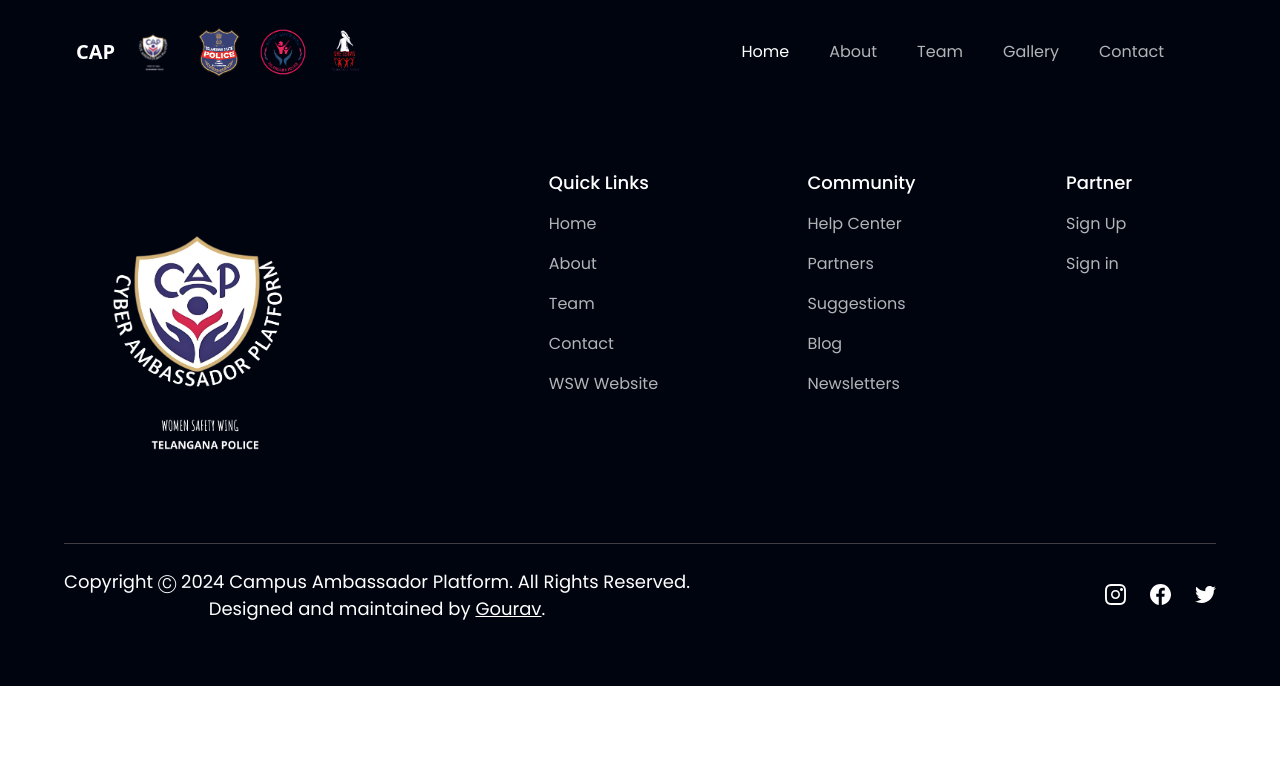
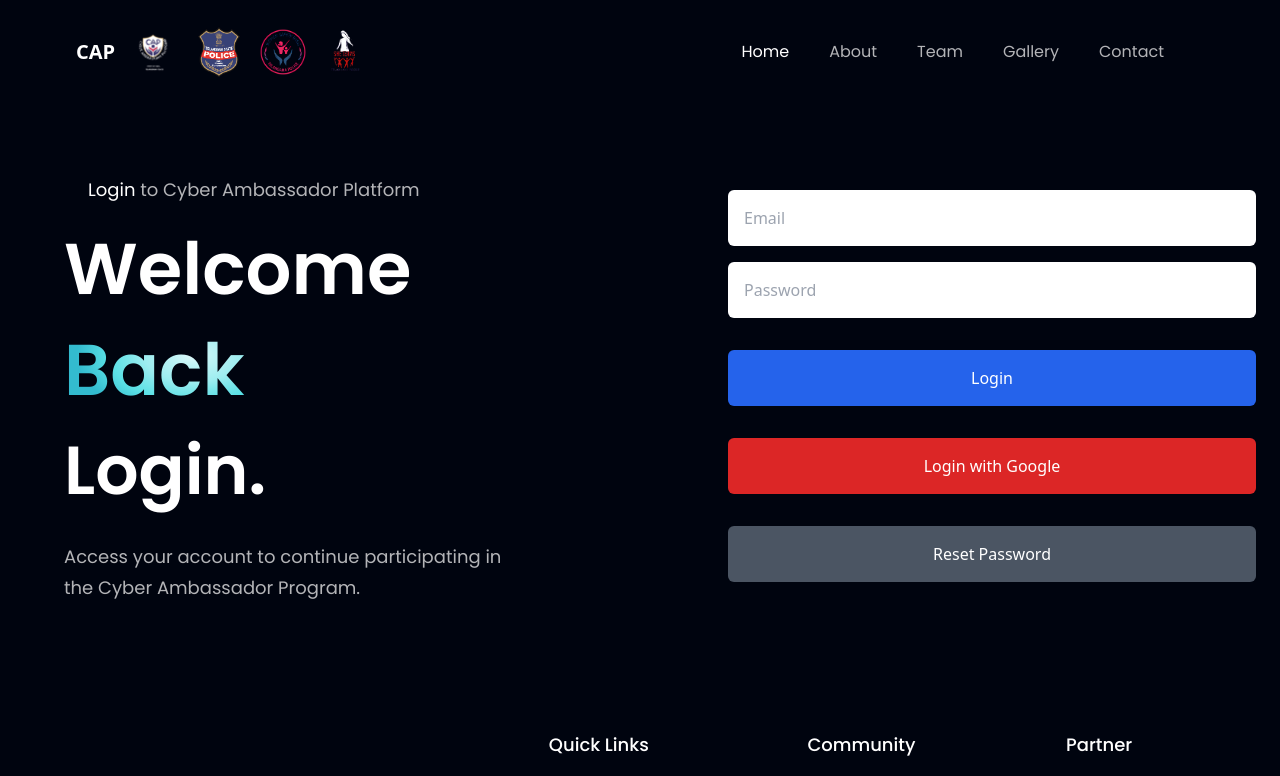
Before and after one commit to njrgourav11/CAP, a React (Vite) app: page /login in a window 1280 px wide. Shown: the top 776 px of the page. Built offline with nearby package versions, Linux system fonts and the light colour scheme.

Commit message:
authentication

```diff
--- a/package.json
+++ b/package.json
@@ -12,9 +12,10 @@
     "@fortawesome/fontawesome-svg-core": "^6.5.2",
     "@fortawesome/free-solid-svg-icons": "^6.5.2",
     "@fortawesome/react-fontawesome": "^0.2.2",
+    "firebase": "^10.12.2",
     "react": "^18.2.0",
     "react-dom": "^18.2.0",
-    "react-router-dom": "^6.23.1"
+    "react-router-dom": "^6.24.0"
   },
   "devDependencies": {
     "@types/react": "^18.0.15",
--- a/src/App.jsx
+++ b/src/App.jsx
@@ -1,7 +1,9 @@
 import { BrowserRouter as Router, Route, Routes } from "react-router-dom";
 import styles from "./style";
 import { Billing,Team, Contact, Business, CardDeal, CTA, Footer, Navbar, Stats, Testimonials, Hero, About } from "./components";
-
+import  Register from "./components/login/register";
+import  Login from "./components/login/login";
+import  Dashboard from "./components/login/dashboard";
 const App = () => (
   <Router>
     <div className="bg-primary w-full overflow-hidden">
@@ -29,6 +31,9 @@
             <Route path="/about" element={<About />} />
             <Route path="/team" element={<Team />} />
             <Route path="/contact" element={<Contact />} />
+            <Route path="/login" element={<Login />} />
+            <Route path="/register" element={<Register />} />
+            <Route path="/dashboard" element={<Dashboard />} />
           </Routes>
         </div>
       </div>
--- /dev/null
+++ b/src/components/login/dashboard.jsx
@@ -0,0 +1,28 @@
+import React from "react";
+import { signOut } from "firebase/auth";
+import { useNavigate } from "react-router-dom";
+import { auth } from "./firebase";
+import styles from "../../style";
+
+const Dashboard = () => {
+  const navigate = useNavigate();
+
+  const handleLogout = async () => {
+    await signOut(auth);
+    navigate("/login");
+  };
+
+  return (
+    <section className={`flex ${styles.paddingY} flex-col ${styles.flexCenter}`}>
+      <h1 className="font-poppins font-semibold ss:text-[72px] text-[52px] text-white ss:leading-[100.8px] leading-[75px]">
+        Dashboard
+      </h1>
+      <p className={`${styles.paragraph} max-w-[470px] mt-5`}>
+        Welcome to your dashboard. Manage your activities and stay updated with the latest information.
+      </p>
+      <button className="mt-4 p-4 bg-red-600 text-white rounded-md" onClick={handleLogout}>Logout</button>
+    </section>
+  );
+};
+
+export default Dashboard;
--- /dev/null
+++ b/src/components/login/firebase.js
@@ -0,0 +1,19 @@
+// src/firebase.js
+import { initializeApp } from "firebase/app";
+import { getAuth,GoogleAuthProvider } from "firebase/auth";
+
+const firebaseConfig = {
+    apiKey: "AIzaSyDHDXGRTm0Zi12bo_kDJ8VLClepBWrMrY0",
+    authDomain: "cap-db-74333.firebaseapp.com",
+    projectId: "cap-db-74333",
+    storageBucket: "cap-db-74333.appspot.com",
+    messagingSenderId: "282155043718",
+    appId: "1:282155043718:web:9957bb691495f0f3d7ba07",
+    measurementId: "G-3Q2G8TWJPD"
+};
+
+const app = initializeApp(firebaseConfig);
+const auth = getAuth(app);
+const provider = new GoogleAuthProvider();
+
+export { auth, provider };
--- a/src/components/login/login.jsx
+++ b/src/components/login/login.jsx
@@ -0,0 +1,96 @@
+import React, { useState } from "react";
+import { signInWithEmailAndPassword, sendPasswordResetEmail, signInWithPopup } from "firebase/auth";
+import { auth, provider } from "./firebase";
+import { useNavigate } from "react-router-dom";
+import styles from "../../style";
+
+const Login = () => {
+  const [email, setEmail] = useState("");
+  const [password, setPassword] = useState("");
+  const [error, setError] = useState("");
+  const [success, setSuccess] = useState("");
+  const navigate = useNavigate();
+
+  const handleLogin = async (e) => {
+    e.preventDefault();
+    try {
+      await signInWithEmailAndPassword(auth, email, password);
+      navigate("/dashboard");
+    } catch (error) {
+      setError(error.message);
+    }
+  };
+
+  const handlePasswordReset = async () => {
+    try {
+      await sendPasswordResetEmail(auth, email);
+      setSuccess("Password reset email sent. Please check your inbox.");
+      setError("");
+    } catch (error) {
+      setError(error.message);
+      setSuccess("");
+    }
+  };
+
+  const handleGoogleLogin = async () => {
+    try {
+      await signInWithPopup(auth, provider);
+      navigate("/dashboard");
+    } catch (error) {
+      setError(error.message);
+    }
+  };
+
+  return (
+    <section className={`flex md:flex-row flex-col ${styles.paddingY}`}>
+      <div className={`flex-1 ${styles.flexStart} flex-col xl:px-0 sm:px-16 px-6`}>
+        <div className="flex flex-row items-center py-[6px] px-4 bg-contact-gradient rounded-[10px] mb-2">
+          <p className={`${styles.paragraph} ml-2`}>
+            <span className="text-white">Login</span> to Cyber Ambassador Platform
+          </p>
+        </div>
+
+        <div className="flex flex-row justify-between items-center w-full">
+          <h1 className="flex-1 font-poppins font-semibold ss:text-[72px] text-[52px] text-white ss:leading-[100.8px] leading-[75px]">
+            Welcome <br className="sm:block hidden" />{" "}
+            <span className="text-gradient">Back</span>{" "}
+          </h1>
+        </div>
+
+        <h1 className="font-poppins font-semibold ss:text-[68px] text-[52px] text-white ss:leading-[100.8px] leading-[75px] w-full">
+          Login.
+        </h1>
+        <p className={`${styles.paragraph} max-w-[470px] mt-5`}>
+          Access your account to continue participating in the Cyber Ambassador Program.
+        </p>
+
+        {error && <p className="text-red-500">{error}</p>}
+        {success && <p className="text-green-500">{success}</p>}
+      </div>
+
+      <div className={`flex-1 flex ${styles.flexCenter} md:my-0 my-10 relative`}>
+        <form className="flex flex-col gap-4 w-full px-6" onSubmit={handleLogin}>
+          <input
+            type="email"
+            placeholder="Email"
+            className="p-4 rounded-md bg-white"
+            value={email}
+            onChange={(e) => setEmail(e.target.value)}
+          />
+          <input
+            type="password"
+            placeholder="Password"
+            className="p-4 rounded-md bg-white"
+            value={password}
+            onChange={(e) => setPassword(e.target.value)}
+          />
+          <button type="submit" className="mt-4 p-4 bg-blue-600 text-white rounded-md">Login</button>
+          <button type="button" className="mt-4 p-4 bg-red-600 text-white rounded-md" onClick={handleGoogleLogin}>Login with Google</button>
+          <button type="button" className="mt-4 p-4 bg-gray-600 text-white rounded-md" onClick={handlePasswordReset}>Reset Password</button>
+        </form>
+      </div>
+    </section>
+  );
+};
+
+export default Login;
--- a/src/components/login/register.jsx
+++ b/src/components/login/register.jsx
@@ -0,0 +1,88 @@
+import React, { useState } from "react";
+import { createUserWithEmailAndPassword, sendEmailVerification, signInWithPopup } from "firebase/auth";
+import { auth, provider } from "./firebase";
+import { useNavigate } from "react-router-dom";
+import styles from "../../style";
+
+const SignUp = () => {
+  const [email, setEmail] = useState("");
+  const [password, setPassword] = useState("");
+  const [error, setError] = useState("");
+  const [success, setSuccess] = useState("");
+  const navigate = useNavigate();
+
+  const handleSignUp = async (e) => {
+    e.preventDefault();
+    try {
+      const userCredential = await createUserWithEmailAndPassword(auth, email, password);
+      await sendEmailVerification(userCredential.user);
+      setSuccess("Verification email sent. Please check your inbox.");
+      setError("");
+      setTimeout(() => navigate("/login"), 3000); // Redirect to login page after 3 seconds
+    } catch (error) {
+      setError(error.message);
+      setSuccess("");
+    }
+  };
+
+  const handleGoogleSignUp = async () => {
+    try {
+      await signInWithPopup(auth, provider);
+      navigate("/dashboard");
+    } catch (error) {
+      setError(error.message);
+    }
+  };
+
+  return (
+    <section className={`flex md:flex-row flex-col ${styles.paddingY}`}>
+      <div className={`flex-1 ${styles.flexStart} flex-col xl:px-0 sm:px-16 px-6`}>
+        <div className="flex flex-row items-center py-[6px] px-4 bg-contact-gradient rounded-[10px] mb-2">
+          <p className={`${styles.paragraph} ml-2`}>
+            <span className="text-white">Sign Up</span> to Cyber Ambassador Platform
+          </p>
+        </div>
+
+        <div className="flex flex-row justify-between items-center w-full">
+          <h1 className="flex-1 font-poppins font-semibold ss:text-[72px] text-[52px] text-white ss:leading-[100.8px] leading-[75px]">
+            Join <br className="sm:block hidden" />{" "}
+            <span className="text-gradient">Us</span>{" "}
+          </h1>
+        </div>
+
+        <h1 className="font-poppins font-semibold ss:text-[68px] text-[52px] text-white ss:leading-[100.8px] leading-[75px] w-full">
+          Today.
+        </h1>
+        <p className={`${styles.paragraph} max-w-[470px] mt-5`}>
+          Create your account to get started with the Cyber Ambassador Program.
+        </p>
+
+        {error && <p className="text-red-500">{error}</p>}
+        {success && <p className="text-green-500">{success}</p>}
+      </div>
+
+      <div className={`flex-1 flex ${styles.flexCenter} md:my-0 my-10 relative`}>
+        <form className="flex flex-col gap-4 w-full px-6" onSubmit={handleSignUp}>
+          <input
+            type="email"
+            placeholder="Email"
+            className="p-4 rounded-md bg-white"
+            value={email}
+            onChange={(e) => setEmail(e.target.value)}
+          />
+          <input
+            type="password"
+            placeholder="Password"
+            className="p-4 rounded-md bg-white"
+            value={password}
+            onChange={(e) => setPassword(e.target.value)}
+          />
+          <button type="submit" className="mt-4 p-4 bg-blue-600 text-white rounded-md">Sign Up</button>
+          <button type="button" className="mt-4 p-4 bg-red-600 text-white rounded-md" onClick={handleGoogleSignUp}>Sign Up with Google</button>
+        </form>
+      </div>
+    </section>
+  );
+};
+
+export default SignUp;
```
Also changed, not shown: 1 other file (tests, documents, lock files or other folders).
